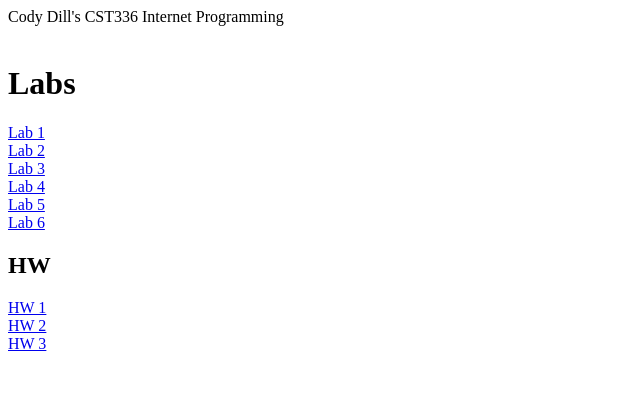
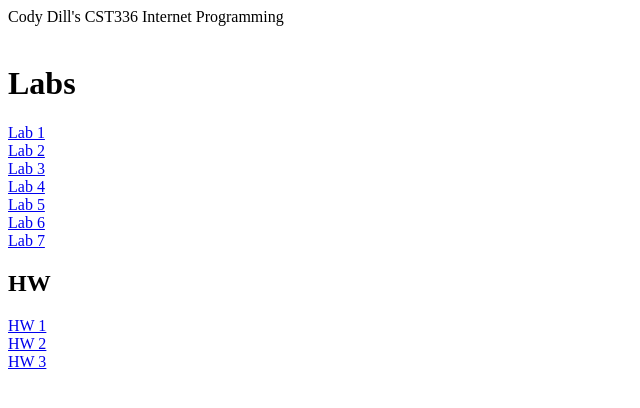
Before and after one commit to codydill01/cst336, a PHP site: page / in a window 1280 px wide. Shown: the top 408 px of the page, without its empty margins (0-640 px from the left). Run offline with PHP 8.4, Linux system fonts and the light colour scheme.

Commit message:
Update index.php

```diff
--- a/index.php
+++ b/index.php
@@ -21,6 +21,8 @@ echo "Cody Dill's CST336 Internet Programming";
     <br>
     <a href = "labs/lab6"/> Lab 6 </a>
     <br>
+    <a href = "labs/lab7"/> Lab 7 </a>
+    <br>
     <h2> HW</h2>
     <a href = "hw/hw1"> HW 1</a>
     <br>
```
